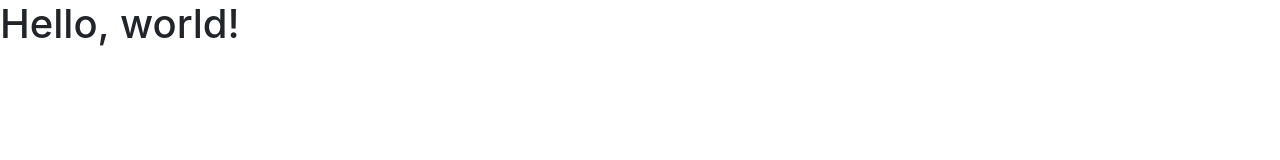
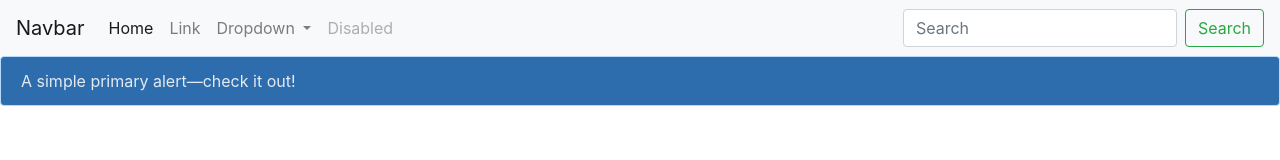
Before and after one commit to nnkcode/GR-DES-67, a plain HTML site: page Week 4/In class typography/index.html in a window 1280 px wide. Drawn offline with nearby package versions, Linux system fonts and the light colour scheme; files whose address does not match are found by name.

Commit message:
CSS
Overwriting styles using CSS

```diff
--- a/Week 4/In class typography/index.html
+++ b/Week 4/In class typography/index.html
@@ -8,10 +8,65 @@
     <!-- Bootstrap CSS -->
     <link rel="stylesheet" href="https://stackpath.bootstrapcdn.com/bootstrap/4.3.1/css/bootstrap.min.css" integrity="sha384-ggOyR0iXCbMQv3Xipma34MD+dH/1fQ784/j6cY/iJTQUOhcWr7x9JvoRxT2MZw1T" crossorigin="anonymous">
 
-    <title>Hello, world!</title>
+    <link rel="stylesheet" href="/Volumes/SAVE HERE/userFiles/Nvard Khachatryan/NvardK_GD_67/GR-DES-67/Week 4/In class typography/main.css">
+
+    <title>Week 4 Typography</title>
   </head>
   <body>
-    <h1>Hello, world!</h1>
+
+        <nav class="navbar navbar-expand-lg navbar-light bg-light">
+                <a class="navbar-brand" href="#">Navbar</a>
+                <button class="navbar-toggler" type="button" data-toggle="collapse" data-target="#navbarSupportedContent" aria-controls="navbarSupportedContent" aria-expanded="false" aria-label="Toggle navigation">
+                  <span class="navbar-toggler-icon"></span>
+                </button>
+
+                <div class="collapse navbar-collapse" id="navbarSupportedContent">
+                  <ul class="navbar-nav mr-auto">
+                    <li class="nav-item active">
+                      <a class="nav-link" href="#">Home <span class="sr-only">(current)</span></a>
+                    </li>
+                    <li class="nav-item">
+                      <a class="nav-link" href="#">Link</a>
+                    </li>
+                    <li class="nav-item dropdown">
+                      <a class="nav-link dropdown-toggle" href="#" id="navbarDropdown" role="button" data-toggle="dropdown" aria-haspopup="true" aria-expanded="false">
+                        Dropdown
+                      </a>
+                      <div class="dropdown-menu" aria-labelledby="navbarDropdown">
+                        <a class="dropdown-item" href="#">Action</a>
+                        <a class="dropdown-item" href="#">Another action</a>
+                        <div class="dropdown-divider"></div>
+                        <a class="dropdown-item" href="#">Something else here</a>
+                      </div>
+                    </li>
+                    <li class="nav-item">
+                      <a class="nav-link disabled" href="#" tabindex="-1" aria-disabled="true">Disabled</a>
+                    </li>
+                  </ul>
+                  <form class="form-inline my-2 my-lg-0">
+                    <input class="form-control mr-sm-2" type="search" placeholder="Search" aria-label="Search">
+                    <button class="btn btn-outline-success my-2 my-sm-0" type="submit">Search</button>
+                  </form>
+                </div>
+              </nav>
+
+      <div class="alert alert-primary" role="alert">
+        A simple primary alert—check it out!
+      </div>
+
+    <div class="container">
+        <div class="row">
+            <div class="col">
+
+            </div>
+            <div class="col">
+
+            </div>
+            <div class="col">
+
+            </div>
+        </div>
+    </div>
 
     <!-- Optional JavaScript -->
     <!-- jQuery first, then Popper.js, then Bootstrap JS -->
--- /dev/null
+++ b/Week 4/In class typography/main.css
@@ -0,0 +1,5 @@
+.alert-primary {
+    color: #e4eaf1;
+    background-color: #2d6cad;
+    border-color: #b8daff;
+}
```
Also changed, not shown: 1 other file.
